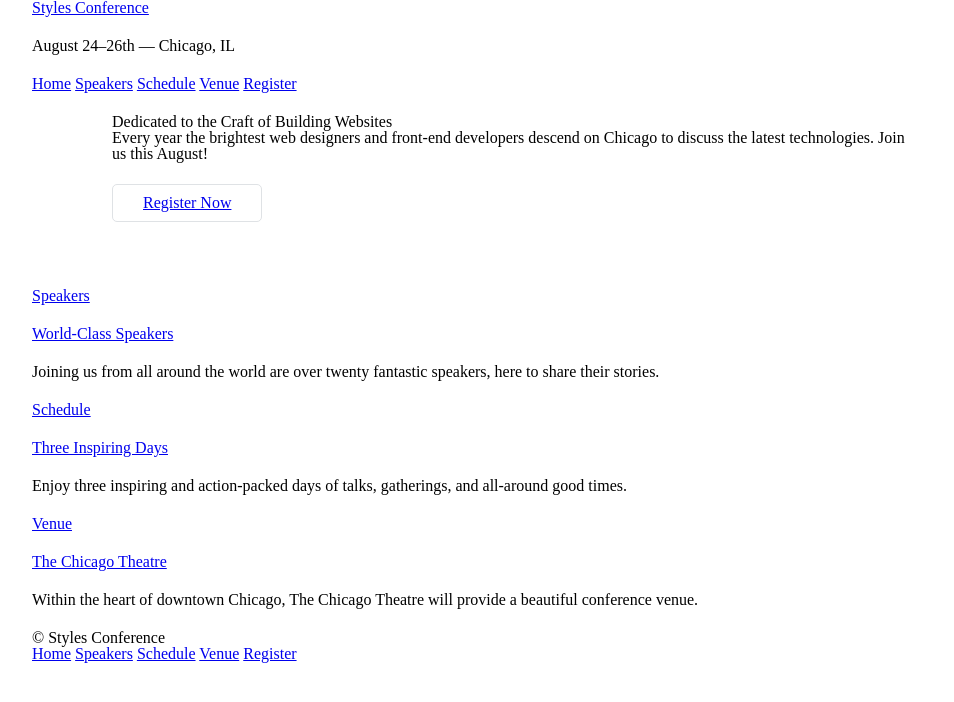
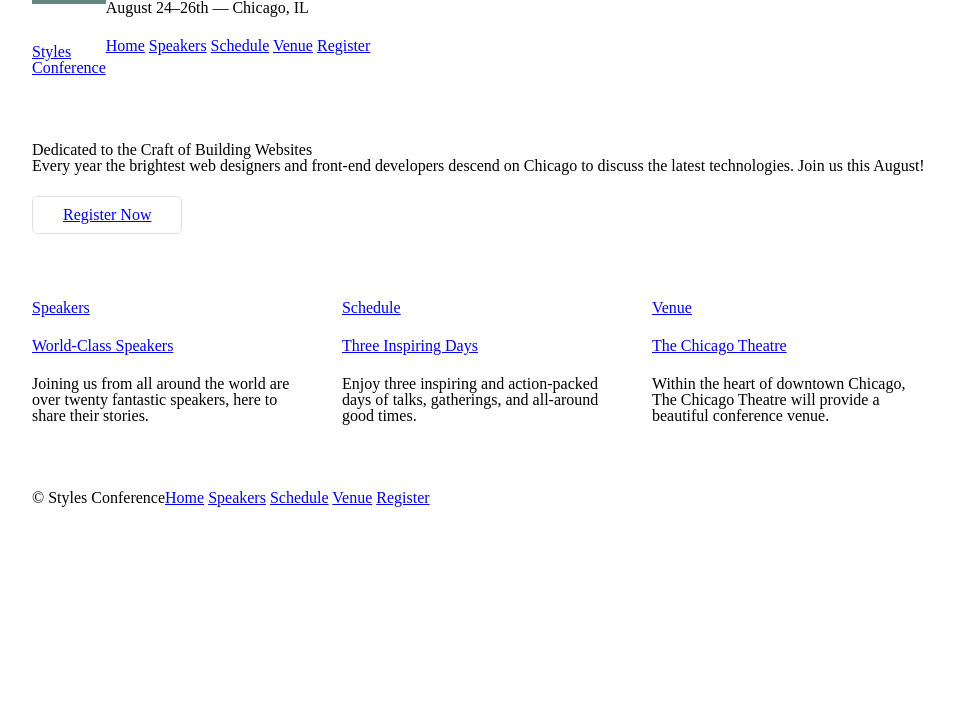
Before and after one commit to 266445/styles-conference, a plain HTML site: page index.html in a window 1280 px wide. Shown: the whole page, without its empty margins (158-1112 px from the left). Drawn offline with Linux system fonts and the light colour scheme.

Commit message:
reposition texts

```diff
--- a/assets/stylesheets/main.css
+++ b/assets/stylesheets/main.css
@@ -103,3 +103,78 @@ h1, h3, h4, h5, p {
 .hero {
   padding: 22px 80px 66px 80px;
 }
+
+
+/*
+  ========================================
+  Clearfix
+  ========================================
+*/
+.group:before,
+.group:after {
+  content: "";
+  display: table;
+}
+.group:after {
+  clear: both;
+}
+.group {
+  clear: both;
+  zoom: 1;
+}
+
+/*
+  ========================================
+  Primary header
+  ========================================
+*/
+
+.logo {
+  border-top: 4px solid #648880;
+  padding: 40px 0 22px 0;
+  float: left;
+}
+
+/*
+  ========================================
+  Primary footer
+  ========================================
+*/
+
+.primary-footer small {
+  float: left;
+}
+.primary-footer {
+  padding-bottom: 44px;
+  padding-top: 44px;
+}
+
+.col-1-3 {
+  width: 33.33%;
+}
+.col-2-3 {
+  width: 66.66%;
+}
+
+.col-1-3,
+.col-2-3 {
+  display: inline-block;
+  vertical-align: top;
+}
+
+.grid,
+.col-1-3,
+.col-2-3 {
+  padding-left: 15px;
+  padding-right: 15px;
+}
+
+.container,
+.grid {
+  margin: 0 auto;
+  width: 960px;
+}
+.container {
+  padding-left: 30px;
+  padding-right: 30px;
+}
--- a/index.html
+++ b/index.html
@@ -6,9 +6,9 @@
         <link rel="stylesheet" href="assets/stylesheets/main.css">
     </head>
     <body>
-        <header class="container">
-            <h1>
-                <a href="index.html">Styles Conference</a>
+        <header class="container group">
+            <h1 class="logo">
+                <a href="index.html">Styles <br> Conference</a>
             </h1>
             <h3>August 24&ndash;26th &mdash; Chicago, IL</h3>
             <nav>
@@ -18,32 +18,37 @@
                 <a href="venue.html">Venue</a>
                 <a href="register.html">Register</a>
             </nav>
-            <section class="hero container">
-                <h2>Dedicated to the Craft of Building Websites</h2>
-                <p>Every year the brightest web designers and front-end developers descend on Chicago to discuss the latest technologies. Join us this August!</p>
-                <a class = "btn btn-alt" href="register.html">Register Now</a>
-            </section>
+
         </header>
+        <section class="hero container">
+            <h2>Dedicated to the Craft of Building Websites</h2>
+            <p>Every year the brightest web designers and front-end developers descend on Chicago to discuss the latest technologies. Join us this August!</p>
+            <a class = "btn btn-alt" href="register.html">Register Now</a>
+        </section>
 
-        <section class="container">
-
-            <section>
+        <section class="grid">
+            <!-- Speakers -->
+            <section class="col-1-3">
                 <a href="speakers.html">
                     <h5>Speakers</h5>
                     <h3>World-Class Speakers</h3>
                 </a>
                 <p>Joining us from all around the world are over twenty fantastic speakers, here to share their stories.</p>
-            </section>
+            </section><!--
 
-            <section>
+                Schedule
+
+            --><section class="col-1-3">
                 <a href="schedule.html">
                     <h5>Schedule</h5>
                     <h3>Three Inspiring Days</h3>
                 </a>
                 <p>Enjoy three inspiring and action-packed days of talks, gatherings, and all-around good times.</p>
-            </section>
+            </section><!--
 
-            <section>
+                Venue
+
+                --><section class="col-1-3">
                 <a href="venue.html">
                     <h5>Venue</h5>
                     <h3>The Chicago Theatre</h3>
@@ -53,7 +58,7 @@
             </section>
 
         </section>
-        <footer class="container">
+        <footer class="primary-footer container group">
             <small>&copy; Styles Conference</small>
             <nav>
                 <a href="index.html">Home</a>
```
Also changed, not shown: register.html (+3 -3 lines), schedule.html (+2 -2 lines), speakers.html (+2 -2 lines), venue.html (+2 -2 lines).
